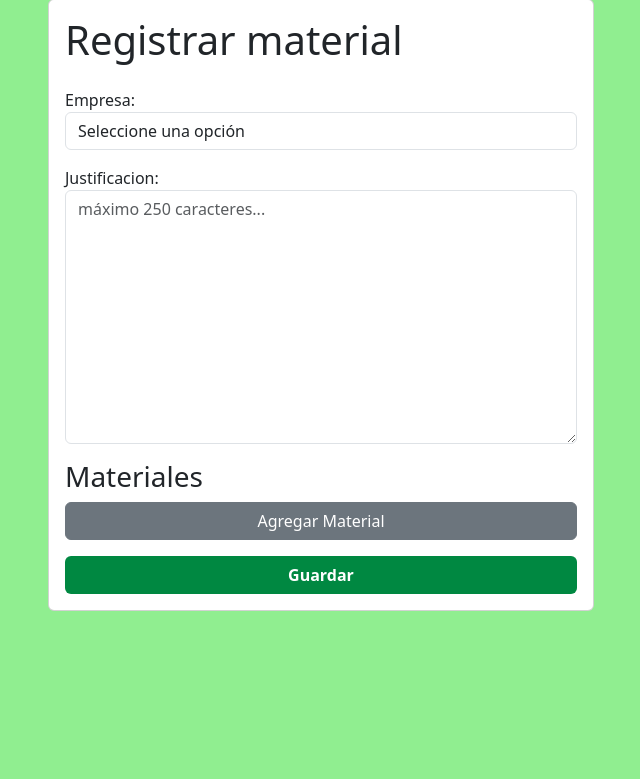
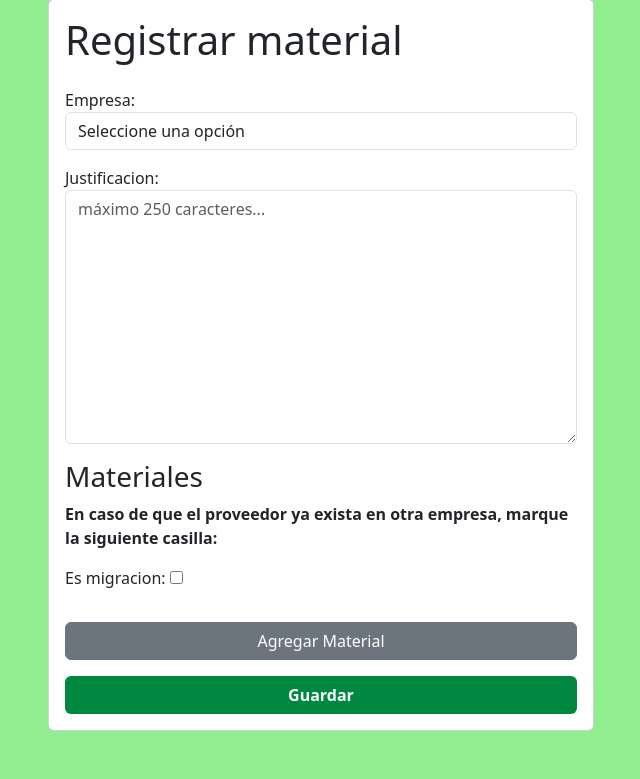
Before and after one commit to MiguelPeralta123/Proveedores_Django, a Django app: template alta_materiales/templates/material/material_create.html in a window 1280 px wide. Shown: the part 145-924 px from the top of the page, without its empty margins (319-959 px from the left). Before the commit the page ends 756 px from the top, so only its background shows below. Run offline with Django 4.2, Linux system fonts and the light colour scheme; the template is opened without the code that fills it: values that come from a table or form of the project are taken from there, others are empty.

Commit message:
Es_migracion field added to providers and materials

```diff
--- a/alta_materiales/forms.py
+++ b/alta_materiales/forms.py
@@ -6,10 +6,11 @@ from .options import *
 class SolicitudForm(forms.ModelForm):
     class Meta:
         model = MaterialSolicitud
-        fields = ['empresa', 'justificacion', 'pendiente', 'compras', 'finanzas', 'sistemas', 'rechazado_compras', 'rechazado_finanzas', 'rechazado_sistemas']
+        fields = ['empresa', 'justificacion', 'es_migracion', 'pendiente', 'compras', 'finanzas', 'sistemas', 'rechazado_compras', 'rechazado_finanzas', 'rechazado_sistemas']
         widgets = {
             'empresa': forms.Select(choices=EMPRESA_LIST, attrs={'class':'form-control', 'initial':''}),
             'justificacion': forms.Textarea(attrs={'class':'form-control', 'placeholder':'máximo 250 caracteres...'}),
+            'es_migracion': forms.CheckboxInput(attrs={'class':'form-checkbox'}),
             'pendiente': forms.HiddenInput(),
             'compras': forms.HiddenInput(),
             'finanzas': forms.HiddenInput(),
--- a/alta_materiales/models.py
+++ b/alta_materiales/models.py
@@ -17,6 +17,7 @@ class MaterialSolicitud(models.Model):
     rechazado_compras = models.BooleanField(default=False)
     rechazado_finanzas = models.BooleanField(default=False)
     rechazado_sistemas = models.BooleanField(default=False)
+    es_migracion = models.BooleanField(default=False)
     fecha = models.DateTimeField(auto_now_add=True)
     usuario = models.ForeignKey(settings.AUTH_USER_MODEL, on_delete=models.CASCADE)
     comentarios = models.CharField(max_length=250, blank=True)
--- a/alta_materiales/templates/material/material_create.html
+++ b/alta_materiales/templates/material/material_create.html
@@ -52,8 +52,16 @@
             {% endfor %}
           </div>
 
+          <!-- Es migracion field -->
+          <div style="margin-bottom:2rem;">
+            <p><b>En caso de que el proveedor ya exista en otra empresa, marque la siguiente casilla:</b></p>
+            {{ solicitud_form.es_migracion.label_tag }}
+            {{ solicitud_form.es_migracion }}
+            <p id="error-es-migracion" style="color:red; margin-bottom:0; display:none;">Seleccione una opción válida</p>
+          </div>
+
           <button class="btn btn-secondary mb-3" type="button" id="add-material">Agregar Material</button>
-          <button id="btn-guardar" class="btn" type="submit" name="pendiente" value="True" style="background-color: #008841; color: white; font-weight: bold;">Guardar</button>
+          <button id="btn-guardar" class="btn" type="submit" value="True" style="background-color: #008841; color: white; font-weight: bold;">Guardar</button>
         </form>
       </div>
     </div>
@@ -387,6 +395,7 @@
   // Inputs
   const empresa = document.getElementById('id_empresa')
   const justificacion = document.getElementById('id_justificacion')
+  const esMigracion = document.getElementById('id_es_migracion')
 
   // Error messages
   const errorEmpresa = document.getElementById('error-empresa')
@@ -424,5 +433,14 @@
     }
   }
 
+  // Si el registro ya existe en otra empresa, se envia directo a sistemas
+  btnGuardar.addEventListener('click', () => {
+    if (esMigracion.checked) {
+      btnGuardar.setAttribute('name', 'finanzas');
+    } else {
+      btnGuardar.setAttribute('name', 'pendiente');
+    }
+  })
+
   </script>
 {% endblock %}
--- a/alta_proveedores/forms.py
+++ b/alta_proveedores/forms.py
@@ -7,7 +7,7 @@ from datetime import date
 class ProveedorForm(forms.ModelForm):
     class Meta:
         model = Proveedor
-        fields = ['empresa', 'codigo', 'tipo_alta', 'contribuyente', 'razon_social', 'rfc', 'curp', 'regimen_capital', 'nombre_fiscal', 'nombre_comercial', 'regimen_fiscal', 'uso_cfdi', 'representante_legal', 'telefono_1', 'telefono_2', 'contacto', 'grupo', 'correo_general', 'correo_pagos', 'sitio_web', 'rubro', 'tipo_operacion', 'tipo_tercero', 'id_fiscal', 'agente_aduanal', 'reg_inc_fiscal', 'impuesto_cedular', 'venc_s_fecha', 'dias_para_entrega_completa', 'limite_credito_MN', 'limite_credito_ME', 'dias_credito', 'monto_credito', 'retencion_iva', 'retencion_isr', 'iva_frontera', 'codigo_postal', 'pais', 'estado', 'ciudad', 'municipio', 'localidad', 'colonia', 'calle', 'numero_exterior', 'numero_interior', 'banco', 'cuenta', 'moneda', 'clabe', 'banco_2', 'cuenta_2', 'moneda_2', 'clabe_2', 'usar_en_portal_proveedores', 'no_aplica_para_rafaga', 'no_relacionar_OC', 'constancia_situacion_fiscal', 'estado_cuenta_bancario', 'pendiente', 'compras', 'finanzas', 'sistemas', 'rechazado_compras', 'rechazado_finanzas', 'rechazado_sistemas']
+        fields = ['empresa', 'codigo', 'tipo_alta', 'contribuyente', 'razon_social', 'rfc', 'curp', 'regimen_capital', 'nombre_fiscal', 'nombre_comercial', 'regimen_fiscal', 'uso_cfdi', 'representante_legal', 'telefono_1', 'telefono_2', 'contacto', 'grupo', 'correo_general', 'correo_pagos', 'sitio_web', 'rubro', 'tipo_operacion', 'tipo_tercero', 'id_fiscal', 'agente_aduanal', 'reg_inc_fiscal', 'impuesto_cedular', 'venc_s_fecha', 'dias_para_entrega_completa', 'limite_credito_MN', 'limite_credito_ME', 'dias_credito', 'monto_credito', 'retencion_iva', 'retencion_isr', 'iva_frontera', 'codigo_postal', 'pais', 'estado', 'ciudad', 'municipio', 'localidad', 'colonia', 'calle', 'numero_exterior', 'numero_interior', 'banco', 'cuenta', 'moneda', 'clabe', 'banco_2', 'cuenta_2', 'moneda_2', 'clabe_2', 'usar_en_portal_proveedores', 'no_aplica_para_rafaga', 'no_relacionar_OC', 'constancia_situacion_fiscal', 'estado_cuenta_bancario', 'es_migracion', 'pendiente', 'compras', 'finanzas', 'sistemas', 'rechazado_compras', 'rechazado_finanzas', 'rechazado_sistemas']
         widgets = {
             'empresa': forms.Select(choices=EMPRESA_LIST, attrs={'class':'form-control', 'initial':''}),
             'codigo': forms.TextInput(attrs={'class':'form-control'}),
@@ -68,6 +68,7 @@ class ProveedorForm(forms.ModelForm):
             'no_relacionar_OC': forms.CheckboxInput(attrs={'class':'form-checkbox'}),
             'constancia_situacion_fiscal': forms.FileInput(attrs={'class':'form-file'}),
             'estado_cuenta_bancario': forms.FileInput(attrs={'class':'form-file'}),
+            'es_migracion': forms.CheckboxInput(attrs={'class':'form-checkbox'}),
             'pendiente': forms.HiddenInput(),
             'compras': forms.HiddenInput(),
             'finanzas': forms.HiddenInput(),
--- a/alta_proveedores/models.py
+++ b/alta_proveedores/models.py
@@ -75,6 +75,7 @@ class Proveedor(models.Model):
     usar_en_portal_proveedores = models.BooleanField(default=False)
     no_aplica_para_rafaga = models.BooleanField(default=False)
     no_relacionar_OC = models.BooleanField(default=False)
+    es_migracion = models.BooleanField(default=False)
     comentarios = models.CharField(max_length=250, blank=True)
 
     class Meta:
--- a/alta_proveedores/templates/home.html
+++ b/alta_proveedores/templates/home.html
@@ -29,9 +29,9 @@
       {% endif %}
     </section>
 
-    <div class="d-flex justify-content-center align-items-center gap-4 mt-5 rounded p-4" style="background-color: green;">
+    <div class="position-absolute bottom-0 w-100 d-none justify-content-center align-items-center gap-4 mt-5 p-4 d-lg-flex" style="background-color: green; left: 0;">
       <img src="{% static 'images/ricofarms-gif.gif' %}" alt="Logo" />
-      <p class="mb-0 fw-bold text-white">En Ricofarms, estamos comprometidos en brindarte una plataforma eficiente y sencilla para gestionar tus proveedores, clientes y materiales de manera efectiva. Nuestra plataforma está diseñada pensando en tus necesidades y en simplificar tus procesos de registro y gestión.</p>
+      <p class="mb-0 fw-bold text-white">En Ricofarms, estamos comprometidos en brindarte una plataforma eficiente y sencilla para gestionar tus solicitudes de alta de proveedores, clientes y materiales de manera efectiva. Nuestra plataforma está diseñada pensando en tus necesidades y en simplificar tus procesos de registro y gestión.</p>
     </div>
   </main>
 {% endblock %}
```
Also changed, not shown: alta_proveedores/templates/proveedor/proveedor_create.html (+19 -1 lines), alta_materiales/migrations/0010_materialsolicitud_es_migracion.py (added), alta_proveedores/migrations/0010_proveedor_es_migracion.py (added).
